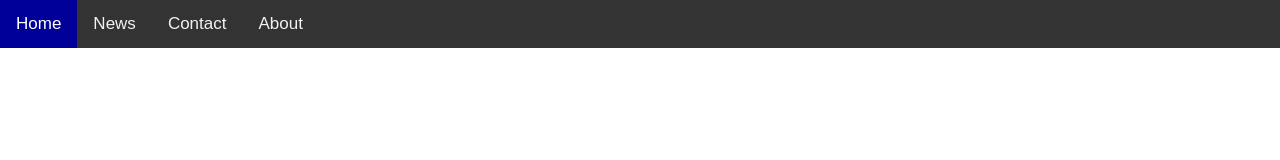
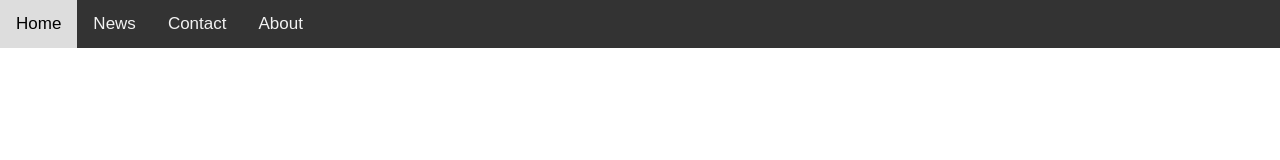
Before and after one commit to the-bald-lad/Website, a plain HTML site: page main.html in a window 1280 px wide. Drawn offline with Linux system fonts and the light colour scheme.

Commit message:
updated unimportant stuff

```diff
--- a/style.css
+++ b/style.css
@@ -29,8 +29,8 @@ body {
 }
 
 .topnav a.active:hover {
-    background-color: #000099;
-    color: white;
+    background-color: #ddd;
+    color: black;
 }
 
 .topnav .icon {
```
